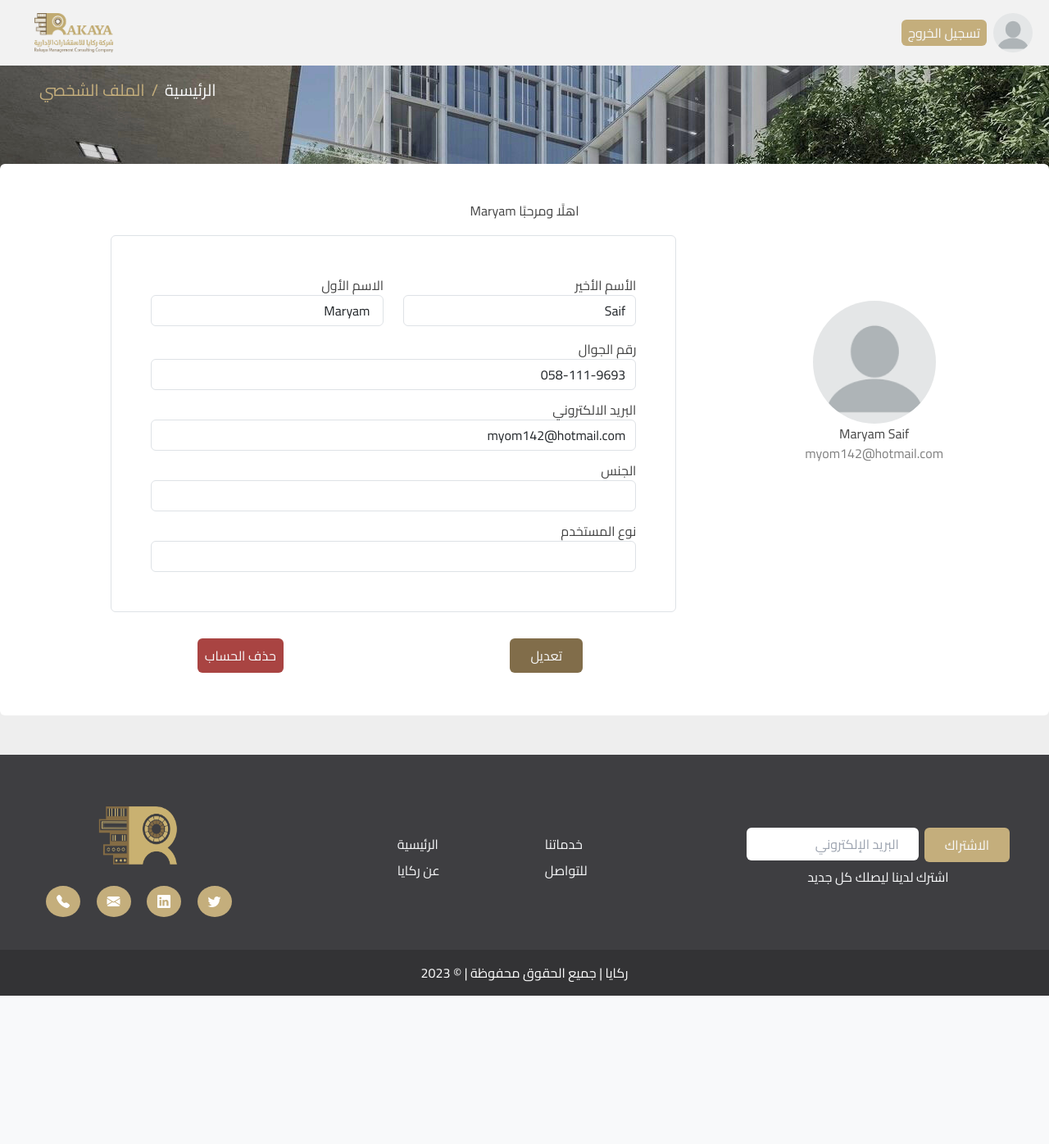
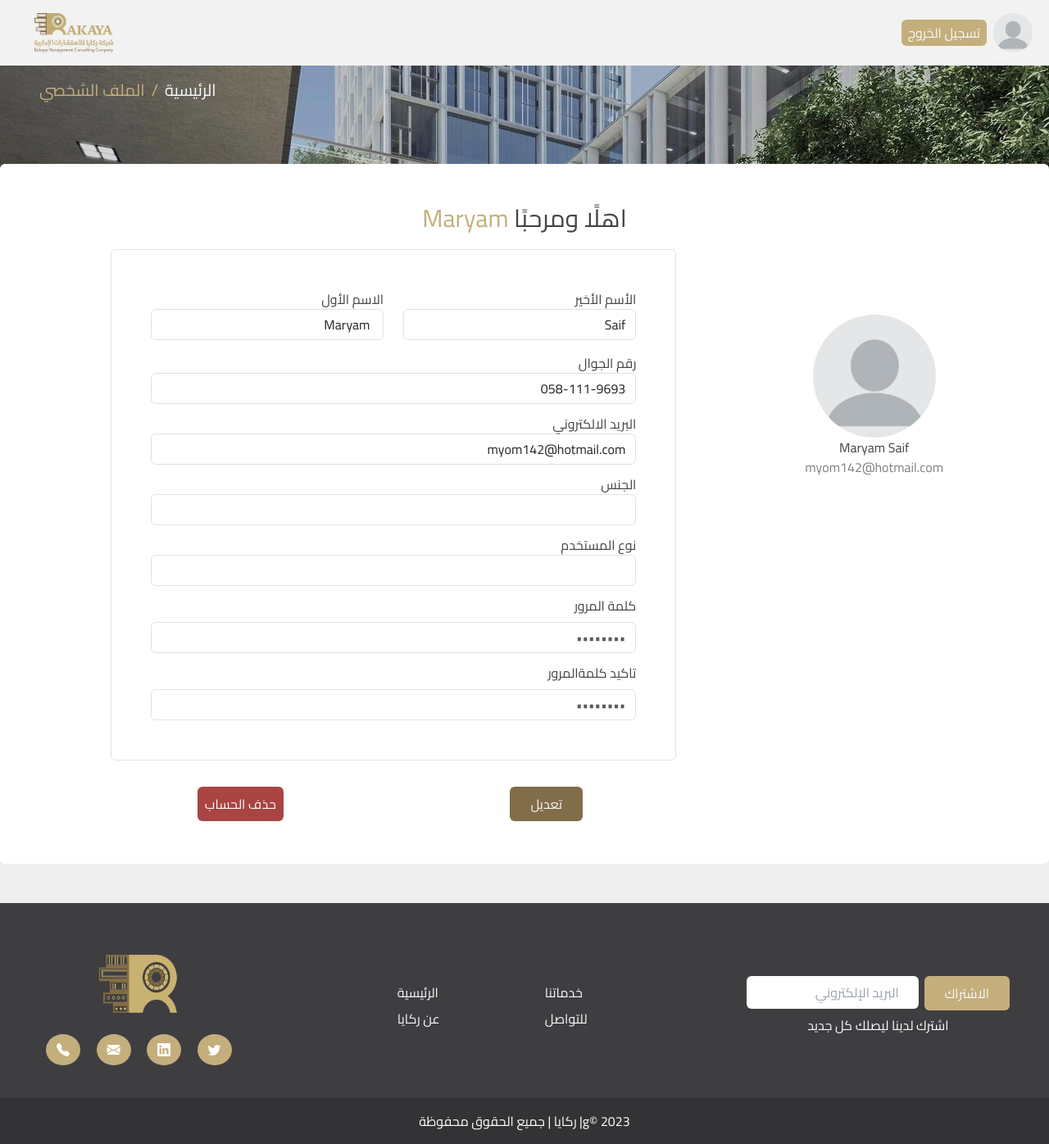
Before and after one commit to Maryam142/Rakaya-Landing-Page-, a PHP site: the page made by home.php in a window 1280 px wide. Shown: the whole page at 82% size. Before the commit the page ends 1215 px from the top, so only its background shows below. Run offline with PHP 8.4, Linux system fonts and the light colour scheme; a user stored in the database is signed in; data comes from the database, SQL or seed files in the repository; some libraries are stand-ins or nearby versions.

Commit message:
Update gitignore and delete fun in home page

```diff
--- a/css/style.css
+++ b/css/style.css
@@ -154,7 +154,6 @@ a:hover {
   color:#3E3E41;
   white-space: nowrap;
   transition: 0.3s;
-  color: #a94442;
 }
 
 .navbar a i,
--- a/home.php
+++ b/home.php
@@ -12,18 +12,31 @@ $user_email = $_SESSION['user_email'];
 $fetchquery = "SELECT * FROM users WHERE Email ='$user_email'";
 $result = mysqli_query($conn, $fetchquery);
 $row = mysqli_fetch_assoc($result);
-$userid = $row['id'];
+$userID = $row['id'];
 
 $homeerrors = array();
-if (isset($_POST['edit'])) {
+$EFname     =  "";
+$ELname     =  "";
+$Eemail     =  "";
+$Ephone     =  "";
+$Egender    =  "";
+$Eusertype  =  "";
+$Epassword2 =  "";
+$Epassword2 =  "";
 
+if (isset($_POST['edit']) ||	isset($_POST['delete'])) {
 $EFname     =  filter_var($_POST['Ephone'],  FILTER_SANITIZE_STRING);
 $ELname     =  filter_var($_POST['Ephone'],  FILTER_SANITIZE_STRING);
 $Eemail     =  filter_var($_POST['Eemail'],  FILTER_SANITIZE_EMAIL);
 $Ephone     =  filter_var($_POST['Ephone'],  FILTER_SANITIZE_STRING);
 $Egender    =  $_POST['Egender'];
 $Eusertype  =  $_POST['Eusertype'];
+$Epassword     =  filter_var($_POST['Epassword'],  FILTER_SANITIZE_STRING);
+$Epassword2     =  filter_var($_POST['Epassword2'],  FILTER_SANITIZE_STRING);
 
+}
+
+if (isset($_POST['edit'])) {
   if (empty($EFname)) {
     array_push($homeerrors,     " يجب كتابة الاسم الاول");
   } elseif (strlen($EFname) > 100) {
@@ -35,7 +48,7 @@ if (isset($_POST['edit'])) {
     array_push($errhomeerrorsors, " يجب ان لايكون الاسم الاخير اكبر من 100 حرف ");
   }
   if (empty($Eemail)) {
-    array_push($homeerrors,     " يجب تعبئة البريد الالكتروبي");
+    array_push($homeerrors, " يجب تعبئة البريد الالكتروبي");
   } elseif (filter_var($Eemail, FILTER_VALIDATE_EMAIL) == false) {
     array_push($homeerrors, "البريد الالكترونى غير صالح");
   }
@@ -45,17 +58,51 @@ if (isset($_POST['edit'])) {
     array_push($homeerrors, " يرجى ادخال رقم الجوال بشكل صحيح");
   }
   if (empty($Eusertype)) {
-    array_push($homeerrors,     " يجب اختيار نوع المستخدم");
+    array_push($homeerrors, " يجب اختيار نوع المستخدم");
   }
   if (empty($Egender)) {
-    array_push($homeerrors,     " يجب تحديد الجنس ");
+    array_push($homeerrors, " يجب تحديد الجنس ");
   }
+  if(empty($Epassword)){
+    array_push($homeerrors, "يجب كتابة  كلمة المرور");
+  }elseif(strlen($Epassword)<8){
+   array_push($homeerrors, "يجب ان تحتوي كلمة المرور  اكثر  من 8 حرف ");
+  }
+
+  $uppercase = preg_match('@[A-Z]@', $Epassword);
+  $lowercase = preg_match('@[a-z]@', $Epassword);
+  $number    = preg_match('@[0-9]@', $Epassword);
+
+  if(!$uppercase || !$lowercase || !$number  || strlen($Epassword) < 6) {
+  array_push($homeerrors, "يجب ان تتكون كلمة السر على الاقل من 6 ارقام تتضمن حرف كبير وحرف صغير وارقام");
+  }
+  //confirm password///////////////////////////
+  if($password != $Epassword2){
+    array_push($homeerrors, "يجب ان تتطابق كلمات المرور ");
+  }
+
 
   if (count($homeerrors) == 0) {
     $query = "UPDATE `users` SET `Email` = $Eemail, `Fname` = $EFname, `Lname` =  $ELname, `Phone` = $Ephone , `Gender` = $Egender , `UserType` = $Eusertype WHERE `users`.`id` = $userID";
+
     $resultofediting = mysqli_query($conn, $query);
     if ($resultofediting) {
-      $ConfirmeditMsg = "تم تحديث كلمة المرور بنجاح ";
+      $ConfirmeditMsg = "تم تحديث بياناتك بنجاح ";
+    }else{
+      $ConfirmeditMsg = "لم يتم تحديث بياناتك في قاعدة البيانات لدينا ";
+    }
+  }
+}
+
+if (isset($_POST['delete'])) {
+  if (count($homeerrors) == 0) {
+    $query =  "DELETE FROM users WHERE `users`.`id` = $userid";
+    $resultofediting = mysqli_query($conn, $query);
+    if ($resultofediting) {
+      $ConfirmeditMsg = "تم حذف الحساب ";
+      session_unset();
+      header('location: index.html');
+      die();
     }
   }
 }
@@ -139,11 +186,11 @@ if (isset($_POST['edit'])) {
     <!-- content -->
     <div class="container rounded bg-white mb-5 py-5" style="margin-top: -100px;">
       <div class=" justify-content-between align-items-center mb-1">
-        <h4 class="text-center"><span> <?php echo $row['Fname'] ?> </span> اهلًا ومرحبًا</h4>
+        <h4 class="text-center text-bold text-3xl"> <span class="text-pigi"><?php echo $row['Fname'] ?> </span> اهلًا ومرحبًا</h4>
       </div>
       <div class="row flex-row-reverse">
         <div class="col-md-4 border-right">
-          <div class="d-flex flex-column align-items-center text-center p-3 py-5"><img class="rounded-circle mt-5" width="150px" src="img/user_profile.png" class="font-weight-bold"> <?php echo $row['Fname'], $row['Lname'] ?></span><span class="text-black-50"><?php echo $row['Email'] ?></span><span> </span></div>
+          <div class="d-flex flex-column align-items-center text-center p-3 py-5"><img class="rounded-circle mt-5" width="150px" src="img/user_profile.png" class="font-weight-bold"> <?php echo $row['Fname']," ", $row['Lname'] ?></span><span class="text-black-50"><?php echo $row['Email'] ?></span><span> </span></div>
         </div>
         <div class="col-md-7 border-right text-end">
           <div class="p-3 py-3 text-end">
@@ -156,8 +203,15 @@ if (isset($_POST['edit'])) {
                 <div class="col-md-12 "><label class="labels">رقم الجوال </label><input type="text" name="Ephone" class="form-control text-end" placeholder="رقم الجوال" value="<?php echo $row['Phone'] ?>"></div>
                 <div class="col-md-12 "><label class="labels">البريد الالكتروني</label><input type="text" name="Eemail" class="form-control text-end" placeholder="البريد الالكتروني" value="<?php echo $row['Email'] ?>"></div>
                 <div class="col-md-12 "><label class="labels"> الجنس</label><input type="text" name="Egender" class="form-control text-end" placeholder="" value="<?php echo $row['Gender'] ?>"></div>
-                <div class="col-md-12 "><label class="labels"> نوع المستخدم</label><input type="text" name="EuserType" class="form-control text-end" placeholder=" " value="<?php echo $row['UserType'] ?>"></div>
-
+                <div class="col-md-12 "><label class="labels"> نوع المستخدم</label><input type="text" name="Eusertype" class="form-control text-end" placeholder=" " value="<?php echo $row['UserType'] ?>"></div>
+              <!-- Password input -->
+              <div class="col-md-12 "><label class="form-label" for="Epassword">كلمة المرور</label>
+                <input type="password" name="Epassword" id="Epassword" class="form-control  text-end" placeholder="••••••••" required/>
+              </div>
+              <!-- Password input2 -->
+              <div class="col-md-12 "><label class="form-label" for="Epassword2" placeholder="ادخل كلمة المرور مرة اخرى"> تاكيد كلمةالمرور</label>
+                <input type="password" name="Epassword2" id="Epassword2" class="form-control  text-end" placeholder="••••••••" required />
+              </div>
                 <!-- <div class="col-md-12 mt-5 "><label class="labels">العنوان الأول</label><input type="text" class="form-control text-end" placeholder="العنوان الأول" value=""></div>
               <div class="col-md-12 "><label class="labels">العنوان الثاني </label><input type="text" class="form-control text-end" placeholder="العنوان الثاني " value=""></div>
               <div class="col-md-12 "><label class="labels">الرمز البريدي</label><input type="text" class="form-control text-end" placeholder="الرمز البريدي " value=""></div>
@@ -165,8 +219,8 @@ if (isset($_POST['edit'])) {
               </div>
           </div>
           <div class="row mt-3 align-items-center text-end ">
-              <div class="col-md-6 text-center"><button  type="submit" name="delete" class="btn bg-pigi mb-1 rounded px-2 py-2 hover:bg-cohly text-center text-light" style="background-color: #a94442;">حذف الحساب</button></div>
-              <div class="col-md-6 text-center"><button  type="submit" name="edit" class="btn bg-pigi mb-1 rounded px-4 py-2 hover:bg-cohly text-center text-light" style="background-color: #816D4A">تعديل</button></div>
+            <div class="col-md-6 text-center"><button type="submit" name="delete" class="btn bg-pigi mb-1 rounded px-2 py-2 hover:bg-cohly text-center text-light" style="background-color: #a94442;" onclick="confirmDeleteAccount()">حذف الحساب</button></div>
+            <div class="col-md-6 text-center"><button type="submit" name="edit" class="btn bg-pigi mb-1 rounded px-4 py-2 hover:bg-cohly text-center text-light" style="background-color: #816D4A">تعديل</button></div>
           </div>
           </form>
 
@@ -231,8 +285,7 @@ if (isset($_POST['edit'])) {
 
     <!-- Copyright -->
     <div class="text-center p-3" style="background-color:#333335; color:white;">
-      ركايا | جميع الحقوق محفوظة |
-      &copy; 2023
+      ركايا | جميع الحقوق محفوظة |g&copy; 2023
       <a class="text-white" href="#"></a>
     </div>
   </footer>
--- a/js/main.js
+++ b/js/main.js
@@ -228,3 +228,12 @@
     new PureCounter();
 
   })()
+
+  //// confirm delete account in profile page //////////////////////////////////////////////////////
+  function geek() {
+    var doc;
+    var result = confirm("هل انت متاكد من الغاء حسابك؟");
+    if (result == true) {
+        doc = "تم الغاء الحساب";
+    }
+}
--- a/signUp.php
+++ b/signUp.php
@@ -60,8 +60,7 @@ include ('./include/signup_processing.php');
           <li><a href="index.html" class="btn-get-started animate__animated animate__fadeInUp">خدماتنا</a></li>
           <li><a href="index.html" class="btn-get-started animate__animated animate__fadeInUp">للتواصل</a></li>
           <li class="breadcrumb-item"><a href="logIn.php"
-              class="bg-pigi px-3 py-2 ms-4 me-4 rounded text-light hover:bg-ramadi animate__animated animate__fadeInUp">تسجيل
-              دخول </a></li>
+              class="bg-pigi px-3 py-2 ms-4 me-4 rounded text-light hover:bg-ramadi animate__animated animate__fadeInUp">تسجيل الدخول </a></li>
         </ul>
         <i class="bi bi-list mobile-nav-toggle"></i>
       </nav>
```
Also changed, not shown: 1 other file. Lines whose indentation alone changed are shown as unchanged.
